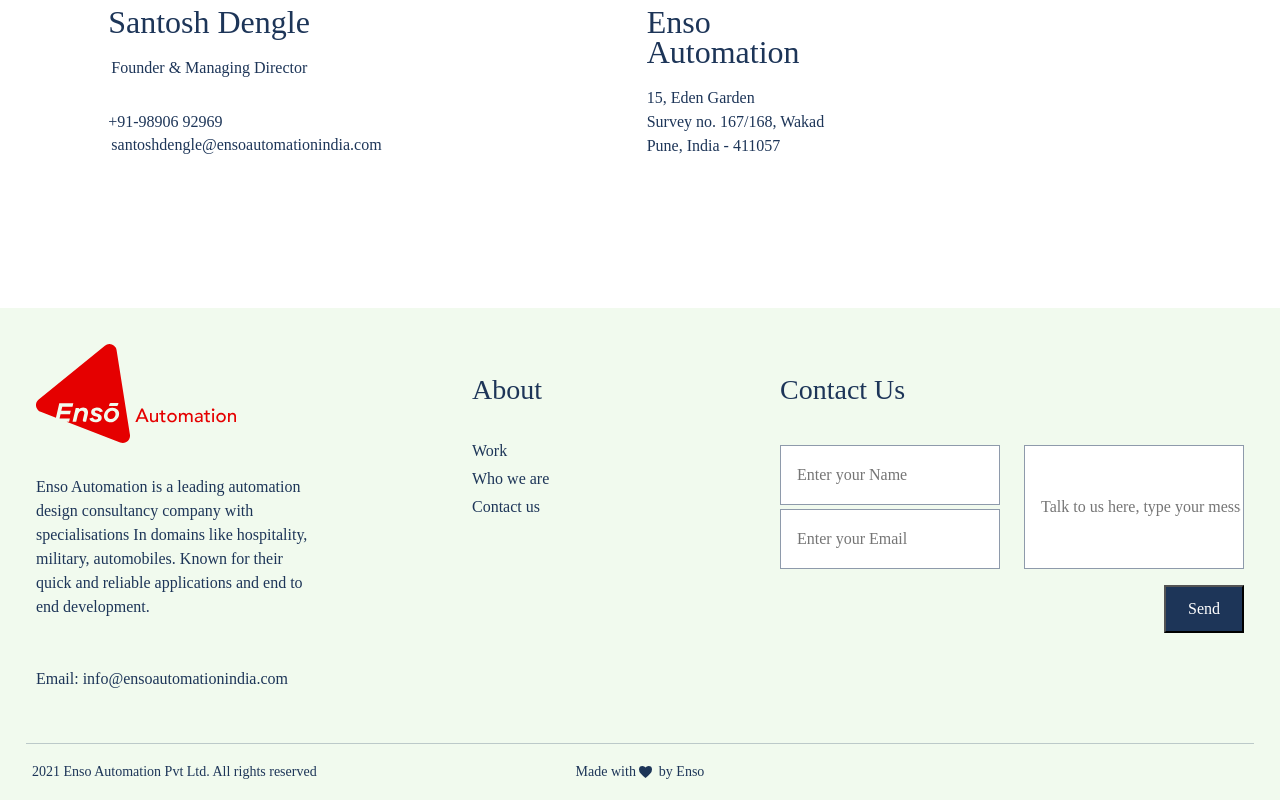
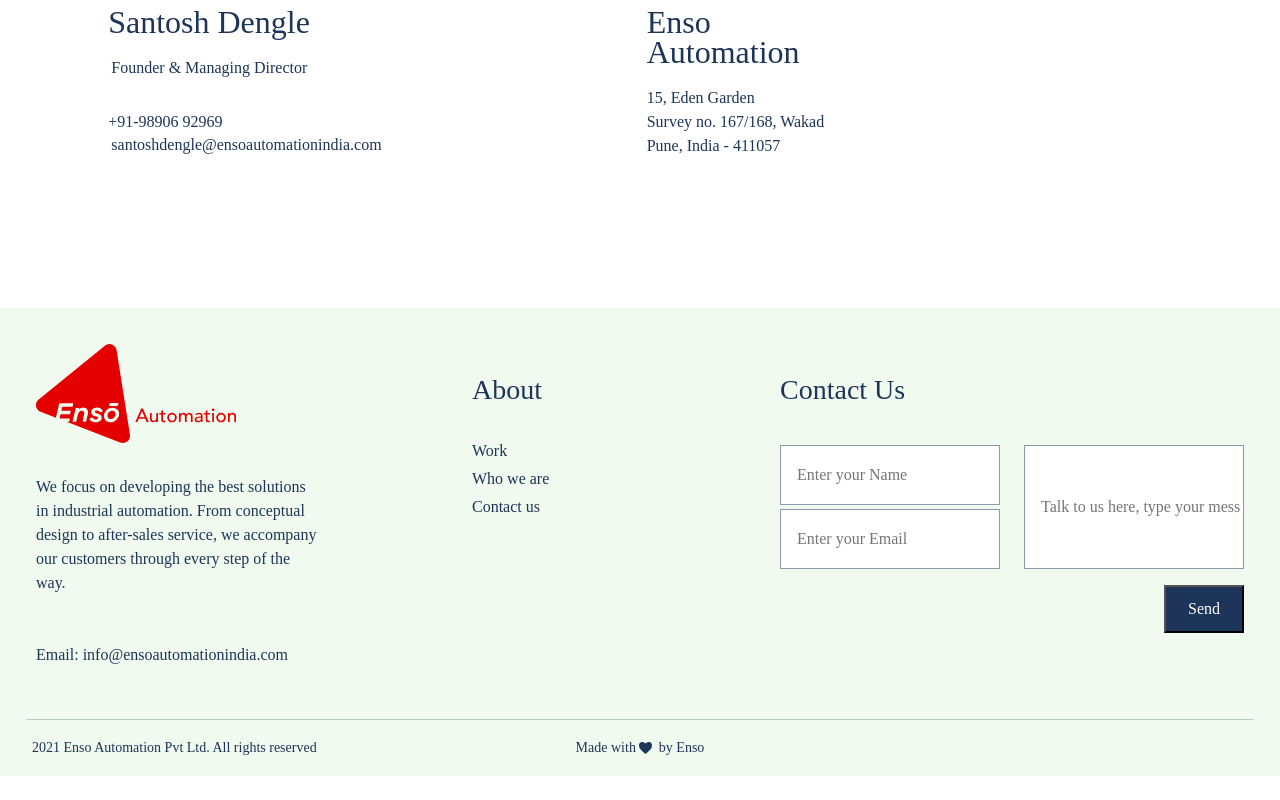
Before and after one commit to BhasmaSur/ensoautomation, a Next.js app: page /home in a window 1280 px wide. Shown: the part 6297-7097 px from the top of the page. After the commit the page ends 7073 px from the top, so only its background shows below. Built offline with nearby package versions, Linux system fonts and the light colour scheme; a web font is replaced by a local one.

Commit message:
Update footer.js

```diff
--- a/components/footer/footer.js
+++ b/components/footer/footer.js
@@ -21,10 +21,8 @@
             </div>
             <div className={styles.content1}>
               <p>
-                Enso Automation is a leading automation design consultancy
-                company with specialisations In domains like hospitality,
-                military, automobiles. Known for their quick and reliable
-                applications and end to end development.
+                We focus on developing the best solutions in industrial automation.
+                From conceptual design to after-sales service, we accompany our customers through every step of the way.
               </p>
             </div>
             <div className={styles.content1}>
```
